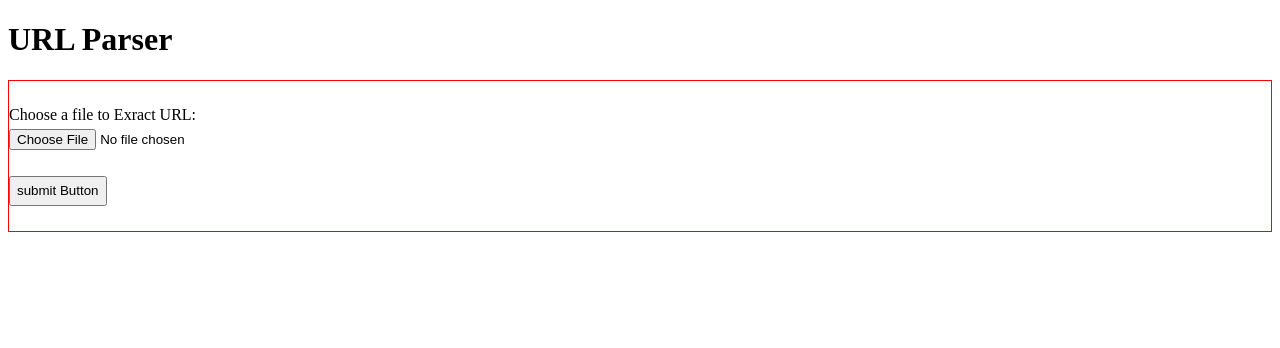
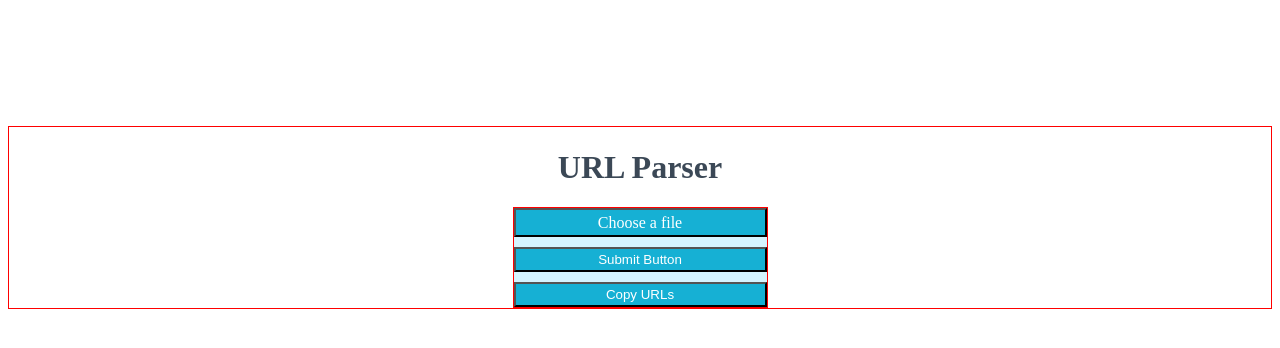
Before and after one commit to daCruzNobre/URLParser, a plain HTML site: page Index.html in a window 1280 px wide. Drawn offline with Linux system fonts and the light colour scheme.

Commit message:
finish url extractor and basic style

```diff
--- a/Index.html
+++ b/Index.html
@@ -9,12 +9,15 @@
 <body>
     <div class="main">
         <h1>URL Parser</h1>
-        <form class="form" action="" method="get">
+        <form id ="formID" class="form" action="" method="get">
             <section class="inputSection">
-                <label for="textFile">Choose a file to Exract URL:</label>
+                <label class="button chooseBtn" for="textFile">Choose a file</label>
                 <input type="file" id="textFile" name="fileSelector" accept=".txt,.json" required>
+                <button class ="button submit" type="submit">Submit Button</button>
             </section>
-            <input class ="submit button"type="submit" value="submit Button">
+            <div class="copyDiv">
+                <button class="button">Copy URLs</button>
+            </div>
         </form>
         <style type="module" src="app/index.js"></style>
     </div>
--- a/app/index.js
+++ b/app/index.js
@@ -2,7 +2,7 @@ const form = document.querySelector(".form");
 const inputFile= document.querySelector("input[type='file']");
 const submitBtn = document.querySelector(".submit");
 const mainContainer = document.querySelector(".main");
-// const regex = /https?:\/\/(?:cloud-3\.steamusercontent\.com\/ugc\/\d+\/[A-Z0-9]+|api\.tabletopsimulator\.com(?:\/ui\/introUI)?|i\.imgur\.com\/[A-Za-z0-9]+\.jpg)\/?/g;
+const copyBtn = document.querySelector(".copy")
 const regex = /https?:\/\/(?:[a-zA-Z]|[0-9]|[$-_@.&+]|[!*\\(\\),]|(?:%[0-9a-fA-F][0-9a-fA-F]))+/g;
 
 submitBtn.addEventListener("click", (event) =>{
@@ -13,12 +13,15 @@ submitBtn.addEventListener("click", (event) =>{
         const reader = new FileReader();
         reader.onload = function () {
             let url = reader.result.match(regex);
-            console.log(url);
+            const urlDiv = document.createElement("div");
+            urlDiv.classList.add("scrollable")
+            url.forEach(url => {
+                urlDiv.textContent += (url + "\n");
+            });
+            mainContainer.appendChild(urlDiv);
 
         }
         const fileContents = reader.readAsText(inputFile.files[0]);
-        // console.log(inputFile.files[0]);
-        // console.log(fileContents);
-        // console.log(typeof(fileContents));
+
     };
 });
--- a/style/style.css
+++ b/style/style.css
@@ -1,26 +1,73 @@
+.body{
+    background-color: #9FADBD;
+}
+h1{
+    color: #3B4856;
+}
 .form{
     border: 1px solid red;
     display: flex;
     flex-direction: column;
     justify-content:space-evenly;
-    height: 150px;
+    /* height: 99px; */
+    background-color: #D5F4FF;
 }
 
 .inputSection{
+    display: flex;
+    flex-direction: column;
     gap: 5px;
+    justify-content:flex-end;
+    /* height: 100%; */
+}
+
+.main{
+    margin-top: 10%;
+    display: flex;
+    flex-direction: column;
+    align-items: center;
+    border: 1px solid red;
+}
+
+input[type="file"]{
+  height: 0;
+  padding: 0;
+  opacity: 0;
+}
+
+.chooseBtn{
+    border: 2px outset black;
+    padding: 0px 5px 0px 5px;
+    /* border-radius: 10%; */
+    box-shadow: 2px 1px 1px black outset;
+}
+
+.chooseBtn:active {
+    border-style: inset;
+}
+
+.button{
+    display: flex;
+    align-items: center;
+    justify-content: center;
+    background-color: #16B0D4;
+    color: white;
+    height: 25px;
+}
+
+.scrollable {
+    margin: 4px, 4px;
+    padding: 4px;
+    width: 700px;
+    height: 200px;
+    border: 1px inset black;
+    overflow-x: auto;
+    overflow-y: auto;
+    text-align: justify;
+}
+
+.copyDiv{
+    margin-top: 10px;
     display: flex;
     flex-direction: column;
 }
-
-input[type="file"]{
-    align-self: flex-start;
-}
-
-.submit{
-    align-self:flex-start;
-    height: 20%;
-}
-
-button{
-
-}
```
